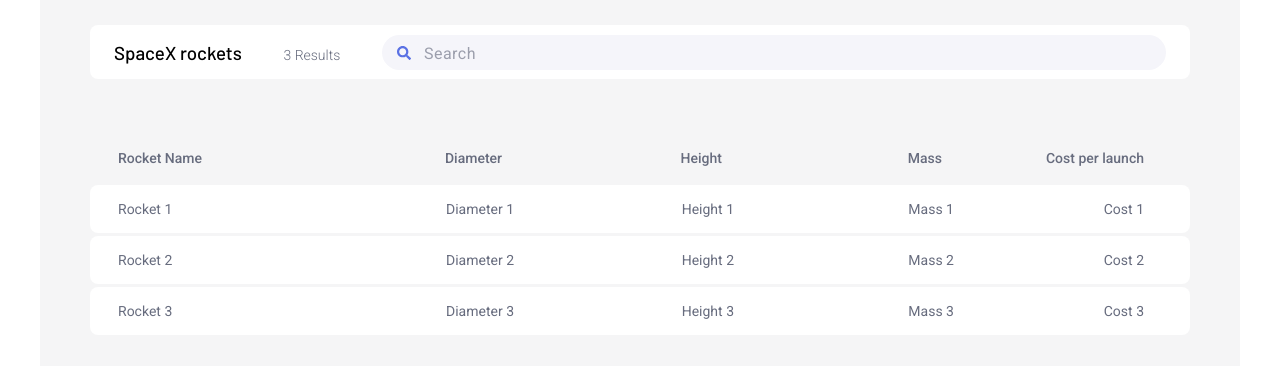
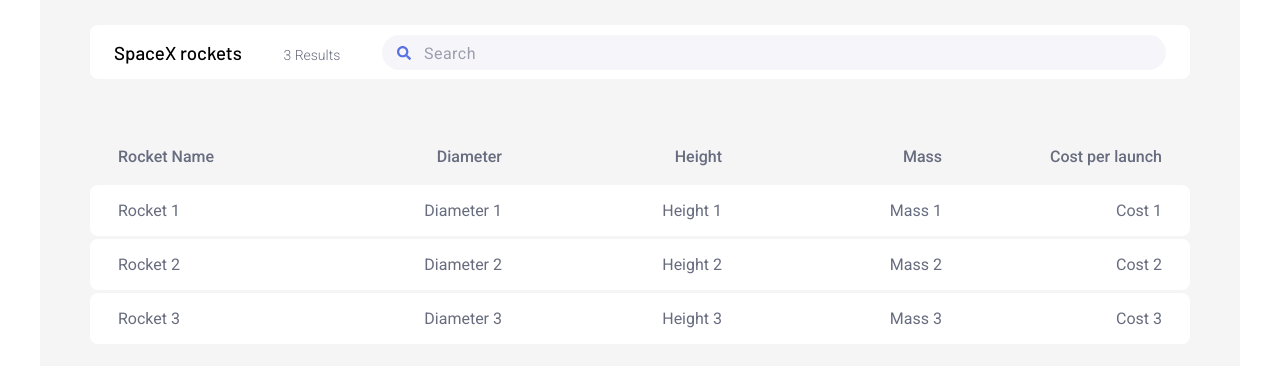
Before and after one commit to rekodev/spacex_rockets, a React (Vite) app: page / in a window 1280 px wide. Shown: the top 366 px of the page. Built offline with nearby package versions, Linux system fonts and the light colour scheme.

Commit message:
remade table with <div> tags instead of <table> tags

```diff
--- a/src/App.tsx
+++ b/src/App.tsx
@@ -11,10 +11,29 @@
     'Mass',
     'Cost per launch',
   ];
+
   const rows = [
-    ['Rocket 1', 'Diameter 1', 'Height 1', 'Mass 1', 'Cost 1'],
-    ['Rocket 2', 'Diameter 2', 'Height 2', 'Mass 2', 'Cost 2'],
-    ['Rocket 3', 'Diameter 3', 'Height 3', 'Mass 3', 'Cost 3'],
+    {
+      'Rocket Name': 'Rocket 1',
+      Diameter: 'Diameter 1',
+      Height: 'Height 1',
+      Mass: 'Mass 1',
+      'Cost per launch': 'Cost 1',
+    },
+    {
+      'Rocket Name': 'Rocket 2',
+      Diameter: 'Diameter 2',
+      Height: 'Height 2',
+      Mass: 'Mass 2',
+      'Cost per launch': 'Cost 2',
+    },
+    {
+      'Rocket Name': 'Rocket 3',
+      Diameter: 'Diameter 3',
+      Height: 'Height 3',
+      Mass: 'Mass 3',
+      'Cost per launch': 'Cost 3',
+    },
   ];
 
   return (
--- a/src/components/Table/Table.tsx
+++ b/src/components/Table/Table.tsx
@@ -1,26 +1,18 @@
-import TableRow from '../TableRow';
+import TableColumn from '../TableColumn';
 import { StyledTable } from './style';
 
-interface TableComponents {
+interface TableProps {
   headers: string[];
-  rows: string[][];
+  rows: Record<string, string>[];
 }
 
-const Table = ({ headers, rows }: TableComponents) => {
+const Table = ({ headers, rows }: TableProps) => {
   return (
     <StyledTable>
-      <thead>
-        <tr>
-          {headers.map((header, index) => (
-            <th key={index}>{header}</th>
-          ))}
-        </tr>
-      </thead>
-      <tbody>
-        {rows.map((rowCells, index) => (
-          <TableRow key={index} cells={rowCells} />
-        ))}
-      </tbody>
+      {headers.map((header) => {
+        const cells = rows.map((row) => row[header]);
+        return <TableColumn key={header} header={header} cells={cells} />;
+      })}
     </StyledTable>
   );
 };
--- a/src/components/Table/style.ts
+++ b/src/components/Table/style.ts
@@ -1,24 +1,12 @@
 import styled from 'styled-components';
 
-export const StyledTable = styled.table`
+export const StyledTable = styled.div`
   /* border-collapse: separate; */
-  border-spacing: 0 3px;
-  table-layout: fixed;
-  width: 100%;
+  display: flex;
+  height: 213px;
+  min-width: 1100px;
 
-  thead tr th {
-    text-align: start;
-    padding: 16px 28px;
-    color: var(--text-secondary);
-    font-size: 14px;
-    text-align: end;
-  }
-
-  thead tr th:first-child {
-    text-align: start;
-  }
-
-  thead tr th:last-child {
-    padding-right: 46px;
+  div:first-child {
+    background-color: none;
   }
 `;
--- /dev/null
+++ b/src/components/TableColumn/TableColumn.tsx
@@ -0,0 +1,19 @@
+import { StyledTableColumn } from './style';
+
+interface TableColumnProps {
+  header: string;
+  cells: string[];
+}
+
+const TableColumn = ({ header, cells }: TableColumnProps) => {
+  return (
+    <StyledTableColumn>
+      <h4>{header}</h4>
+      {cells.map((cell, index) => (
+        <p key={index}>{cell}</p>
+      ))}
+    </StyledTableColumn>
+  );
+};
+
+export default TableColumn;
--- /dev/null
+++ b/src/components/TableColumn/index.ts
@@ -0,0 +1,2 @@
+import TableColumn from './TableColumn';
+export default TableColumn;
--- /dev/null
+++ b/src/components/TableColumn/style.ts
@@ -0,0 +1,37 @@
+import styled from 'styled-components';
+
+export const StyledTableColumn = styled.div`
+  /* padding: 16px 28px; */
+
+  background-color: var(--light-gray);
+  border-collapse: collapse;
+  overflow: hidden;
+  display: flex;
+  flex: 1;
+  display: flex;
+  flex-direction: column;
+  gap: 3px;
+  text-align: end;
+  color: var(--text-secondary);
+
+  h4 {
+    padding: 16px 28px;
+  }
+
+  p {
+    padding: 16px 28px;
+    background-color: #fff;
+  }
+
+  :first-child {
+    text-align: start;
+
+    p {
+      border-radius: 8px 0 0 8px;
+    }
+  }
+
+  :last-child p {
+    border-radius: 0 8px 8px 0;
+  }
+`;
--- a/src/components/TableRow/TableRow.tsx
+++ /dev/null
@@ -1,17 +0,0 @@
-import { StyledTableRow } from './style';
-
-interface TableRow {
-  cells: string[];
-}
-
-const TableRow = ({ cells }: TableRow) => {
-  return (
-    <StyledTableRow>
-      {cells.map((cell, index) => (
-        <td key={index}>{cell}</td>
-      ))}
-    </StyledTableRow>
-  );
-};
-
-export default TableRow;
--- a/src/components/TableRow/index.ts
+++ /dev/null
@@ -1,2 +0,0 @@
-import TableRow from './TableRow';
-export default TableRow;
--- a/src/components/TableRow/style.ts
+++ /dev/null
@@ -1,29 +0,0 @@
-import styled from 'styled-components';
-
-export const StyledTableRow = styled.tr`
-  padding: 16px 28px;
-  background-color: #fff;
-  border-collapse: collapse;
-  overflow: hidden;
-
-  td {
-    /* padding: 16px 28px; */
-    padding: 16px;
-    font-size: 14px;
-    color: var(--text-secondary);
-    text-align: end;
-  }
-
-  td:first-child {
-    border-radius: 8px 0 0 8px;
-    /* padding-left: 28px; */
-    text-align: start;
-    padding-left: 28px;
-  }
-
-  td:last-child {
-    padding-right: 46px;
-    border-radius: 0 8px 8px 0;
-    /* padding-right: 28px; */
-  }
-`;
```
